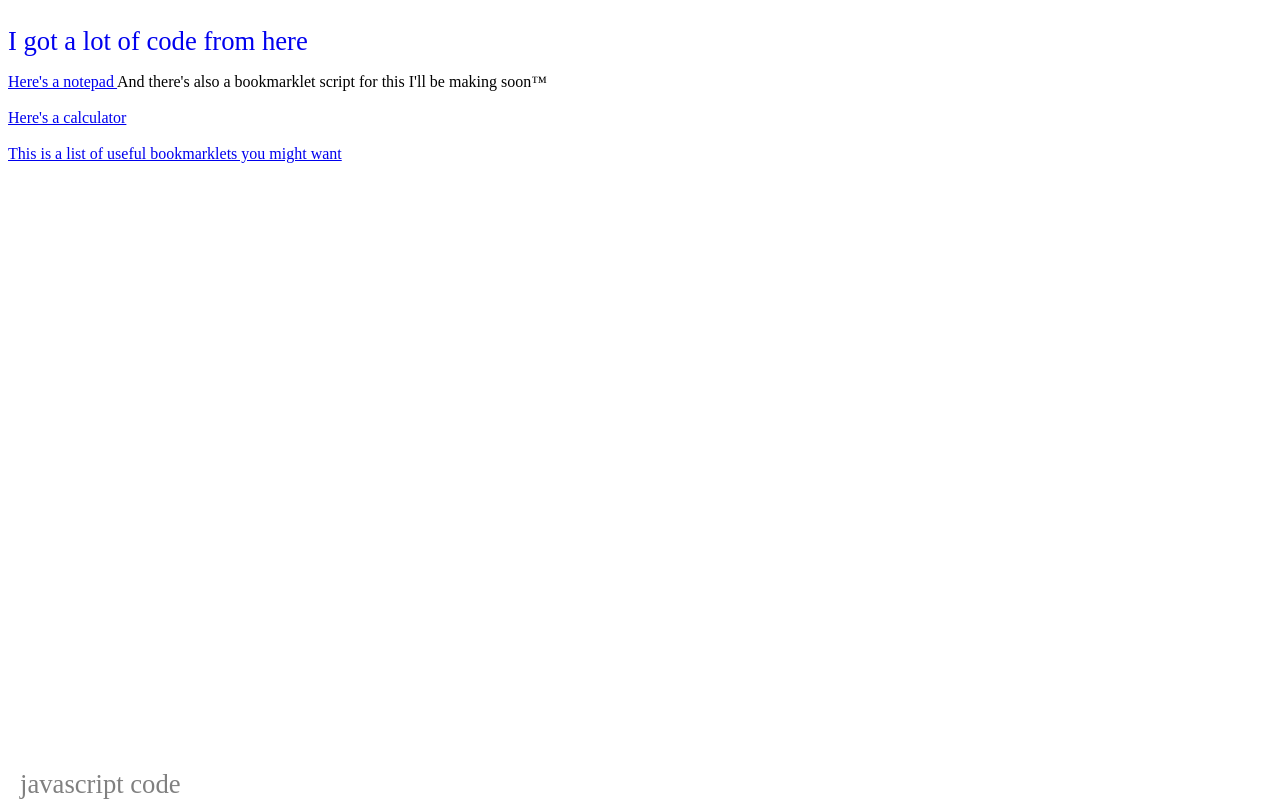
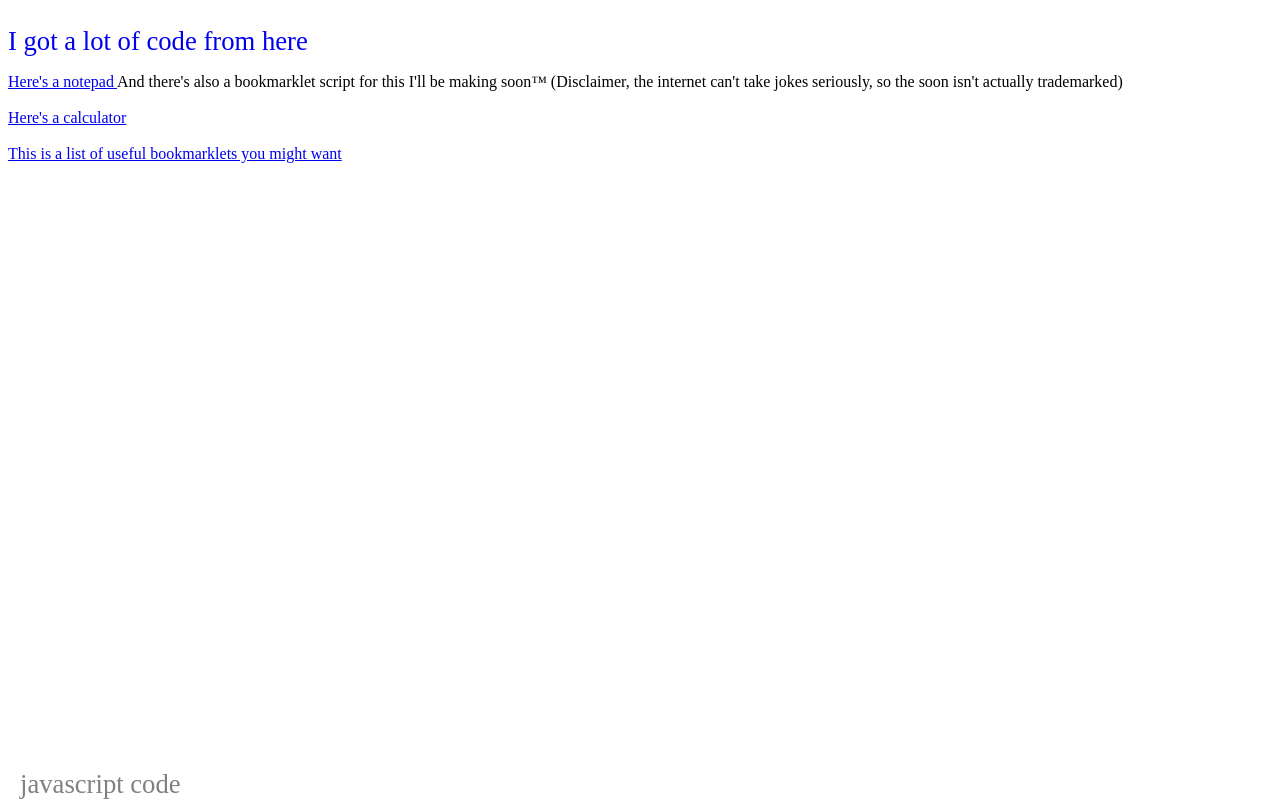
Before and after one commit to Whitebone/test, a plain HTML site: page index.html in a window 1280 px wide. Drawn offline with Linux system fonts and the light colour scheme; a script that the page names is missing.

Commit message:
Update index.html

```diff
--- a/index.html
+++ b/index.html
@@ -188,7 +188,7 @@ document.onmousemove = handlerMM;
 <br /><a target="_blank" href="http://free-web-tools.com/category/codes/javascript/" style="text-decoration:none;bottom:0;left:20px;font-size:20pt;color:gray;position:absolute">javascript code</a><a target="_blank" href="http://www.javascriptbestcodes.com" style="font-size: 20pt; text-decoration: none">I got a lot of code from here</a>
 <br>
 <p>
-      <a href="/test/javascript/Notepad/index.html"> Here's a notepad </a> And there's also a bookmarklet script for this I'll be making soon™
+      <a href="/test/javascript/Notepad/index.html"> Here's a notepad </a> And there's also a bookmarklet script for this I'll be making soon™ (Disclaimer, the internet can't take jokes seriously, so the soon isn't actually trademarked)
 <br>
 	<br>
  <a href="/test/javascript/Calculator/index.html">  Here's a calculator
```
